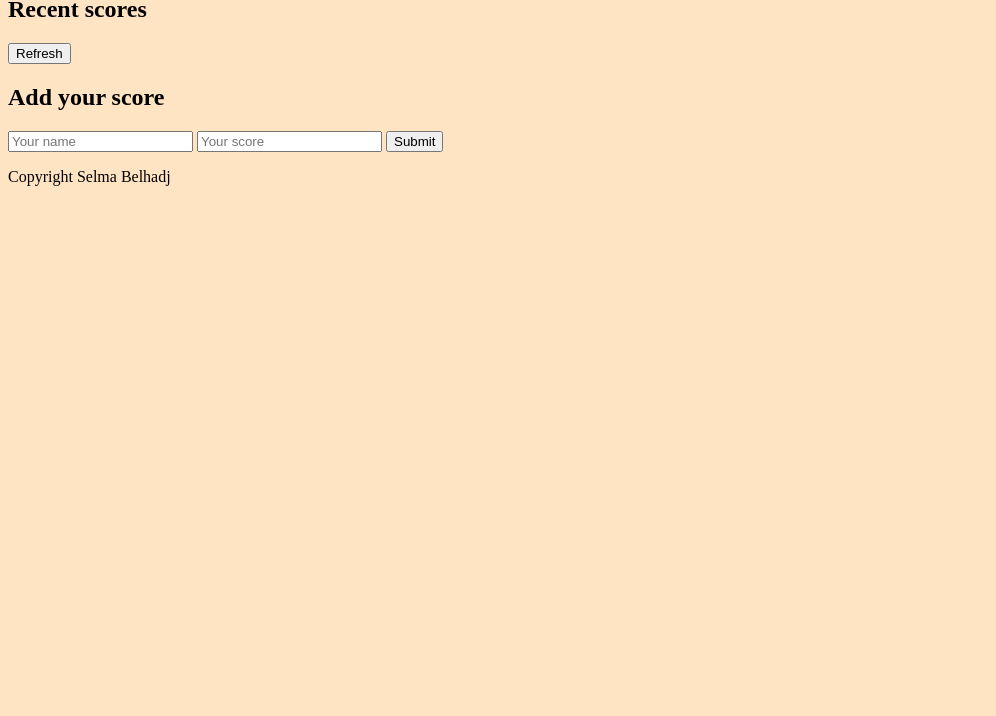
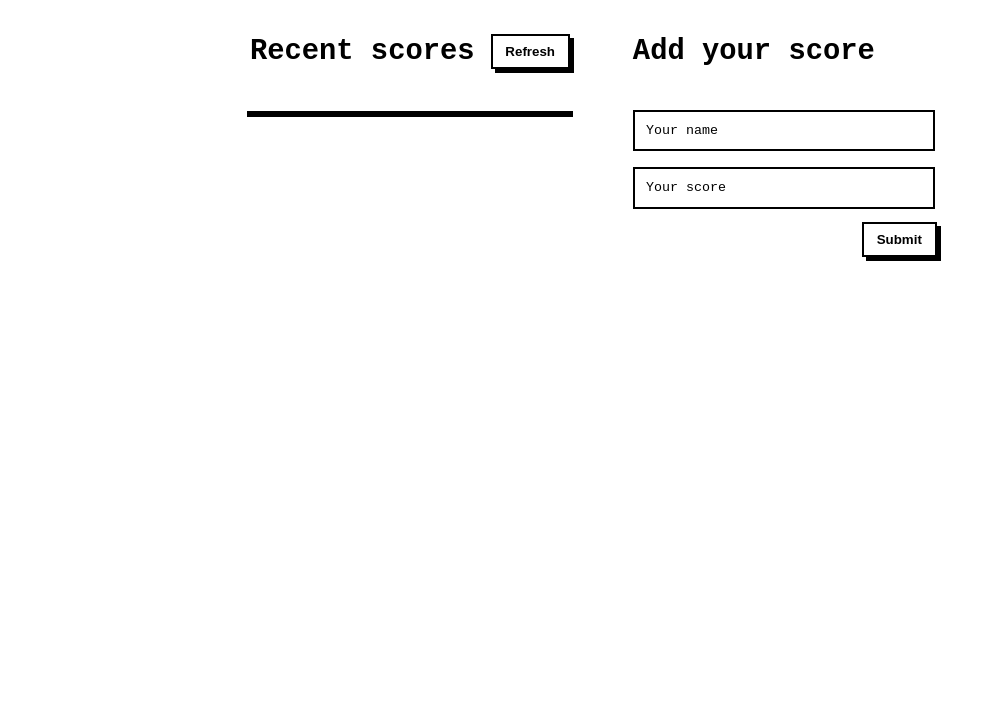
Before and after one commit to selma-belhadj/leaderboard-setup, a website built with webpack: page src/index.html in a window 1280 px wide. Shown: the part 84-800 px from the top of the page, without its empty margins (0-996 px from the left). Built offline with nearby package versions, Linux system fonts and the light colour scheme; no server answers.

Commit message:
Leaderboard: final touches

```diff
--- a/src/index.html
+++ b/src/index.html
@@ -12,11 +12,13 @@
   <h1>Leaderboard</h1>
   <div class="container">
     <article>
+      <section>
       <div class="refresh-scores">
         <h2>Recent scores</h2>
-        <button type="button" id="refresh">Refresh</button>
+        <button type="button" class="btn" id="refresh">Refresh</button>
       </div>
       <ul class="leaderboard"></ul>
+    </section>
       <div>
         <div id="scores"></div>
       </div>
@@ -27,16 +29,11 @@
       <div class="input-scores">
         <input id="username" name="name" placeholder="Your name" required />
         <input id="user-score" name="score" type="number" placeholder="Your score" required />
-        <input class="submit" id="submit" type="submit" value="Submit" />
+        <button class="submit btn" id="submit" type="submit">Submit</button>
       </div>
       </form>
     </article>
   </div>
-  <footer>
-    <div>
-      <p>Copyright Selma Belhadj</p>
-    </div>
-  </footer>
 </body>
 
 </html>
--- a/src/style.css
+++ b/src/style.css
@@ -1,3 +1,94 @@
 body {
-  background-color: bisque;
+  font-size: 1.2rem;
+  font-family: 'Courier New', Courier, monospace;
 }
+
+.container {
+  display: grid;
+  grid-template-rows: auto;
+  grid-template-columns: repeat(2, auto);
+  justify-content: center;
+  align-content: center;
+}
+
+section {
+  display: flex;
+  flex-direction: column;
+  justify-self: center;
+}
+
+.refresh-scores {
+  display: flex;
+  align-items: center;
+  justify-content: center;
+}
+
+h1 {
+  margin-left: 10%;
+}
+
+#refresh {
+  margin-left: 1rem;
+}
+
+.btn {
+  padding: 0.5rem 0.8rem;
+  background-color: transparent;
+  border: 2px solid black;
+  box-shadow: 4px 4px;
+  font-weight: bold;
+}
+
+.btn:hover {
+  background-color: #e9e8e8;
+}
+
+.btn:active {
+  background-color: #b9b9b9;
+}
+
+.leaderboard {
+  list-style: none;
+  padding: 0;
+  border: 3px solid black;
+  width: 25vw;
+}
+
+.leaderboard li {
+  padding: 0.7rem;
+}
+
+.leaderboard li:nth-child(even) {
+  background-color: #ddd;
+}
+
+form {
+  display: flex;
+  flex-direction: column;
+  justify-self: start;
+  margin-left: 60px;
+  width: 60%;
+  position: relative;
+}
+
+form h2 {
+  margin-bottom: 2.6rem;
+}
+
+form input {
+  border: 2px solid #000;
+  padding: 0.7rem;
+  margin-bottom: 1rem;
+  font-family: 'Courier New', Courier, monospace;
+  width: 100%;
+}
+
+form input::placeholder {
+  color: #000;
+}
+
+.input-scores button {
+  position: absolute;
+  right: -10%;
+  bottom: -15%;
+}
```
Also changed, not shown: README.md, dist/main.bundle.js, src/images/leaderboard.png (added).
